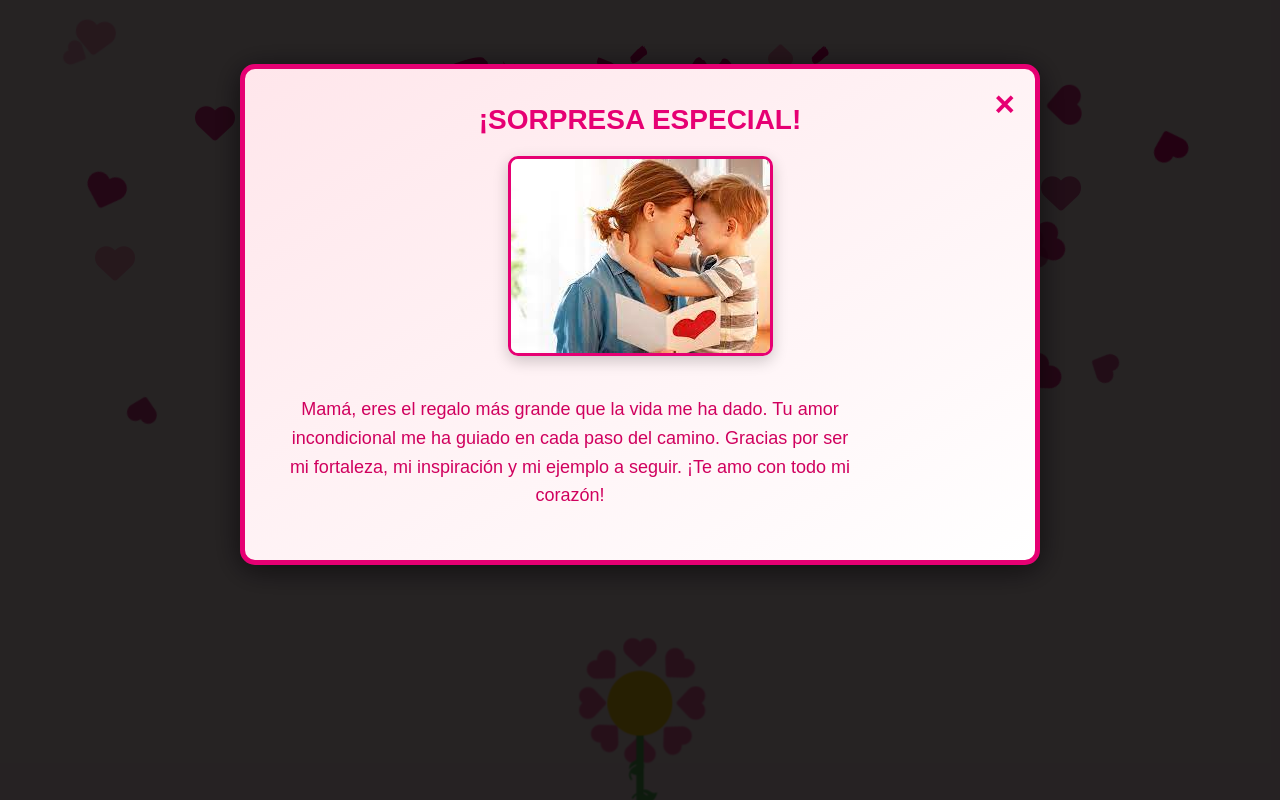
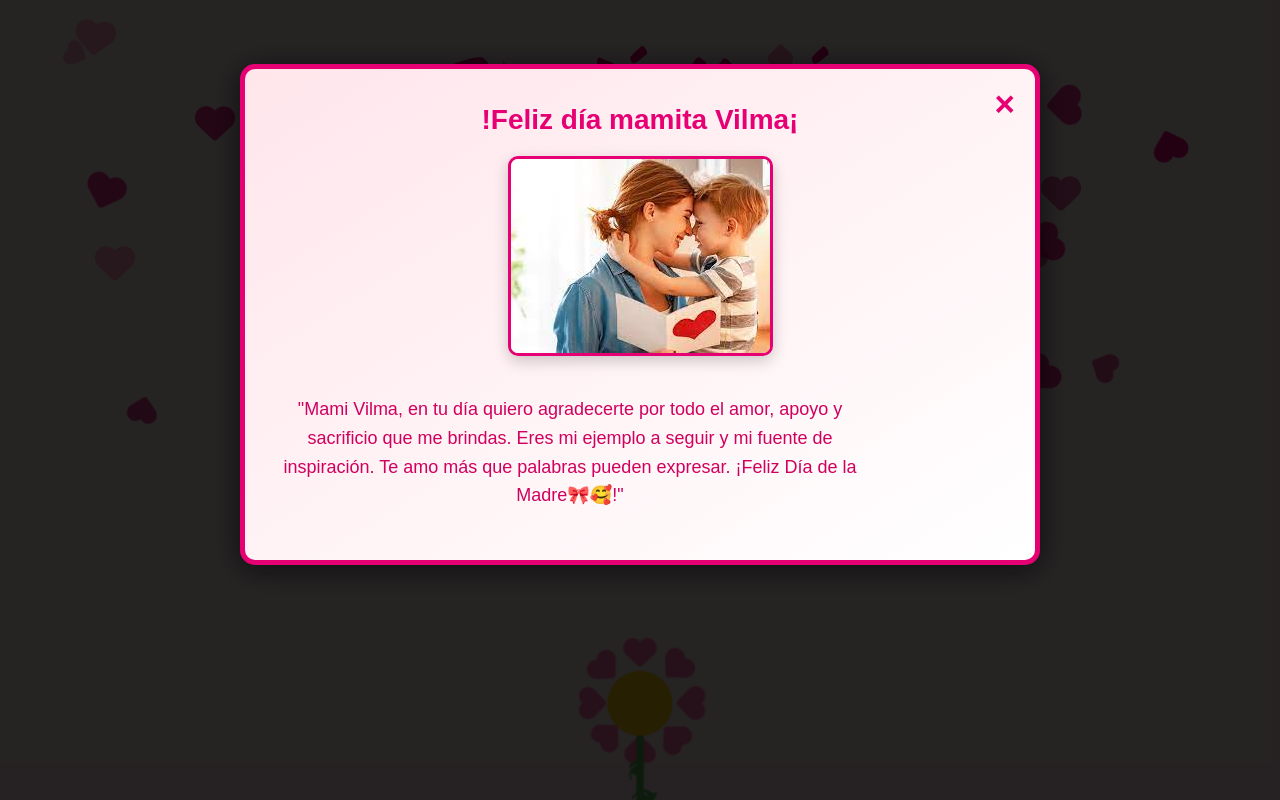
Before and after one commit to davidvilmana/felixdiamom, a plain HTML site: page index.html in a window 1280 px wide. Both pictures are taken after a click on the button "Sorpresa". Drawn offline with Linux system fonts and the light colour scheme.

Commit message:
Update index.html

```diff
--- a/index.html
+++ b/index.html
@@ -42,15 +42,12 @@
   <div id="surpriseModal" class="modal">
     <div class="modal-content">
       <span class="close-modal">&times;</span>
-      <h2>¡SORPRESA ESPECIAL!</h2>
+      <h2>!Feliz día mamita Vilma¡</h2>
       <div class="modal-image-container">
         <img src="./madre/img/img3.jpeg" alt="">
       </div>
       <p class="modal-message">
-        Mamá, eres el regalo más grande que la vida me ha dado.
-        Tu amor incondicional me ha guiado en cada paso del camino.
-        Gracias por ser mi fortaleza, mi inspiración y mi ejemplo a seguir.
-        ¡Te amo con todo mi corazón!
+      "Mami Vilma, en tu día quiero agradecerte por todo el amor, apoyo y sacrificio que me brindas. Eres mi ejemplo a seguir y mi fuente de inspiración. Te amo más que palabras pueden expresar. ¡Feliz Día de la Madre🎀🥰!"
       </p>
     </div>
   </div>
```
